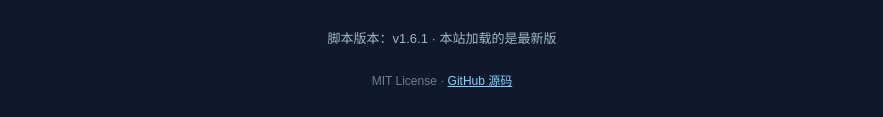
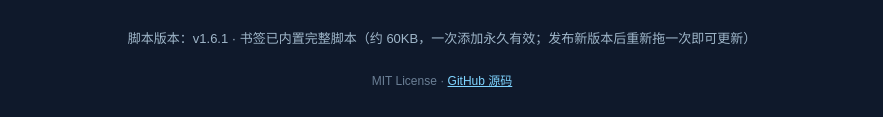
Before and after one commit to yyliucha/learning-auto-player, a website: page index.html in a window 1280 px wide. Shown: the part 1278-1395 px from the top of the page, without its empty margins (198-1081 px from the left). Drawn offline with Linux system fonts and the light colour scheme.

Commit message:
feat: 书签改为全量内嵌脚本（绕过 CSP 外部脚本限制），零外部加载

```diff
--- a/index.html
+++ b/index.html
@@ -79,26 +79,33 @@
   'use strict';
   var origin = location.origin;
 
-  /* 书签代码：在目标页面注入同源的 auto-learn.user.js，可选自动遍历模式 */
-  function makeBookmark(mode) {
-    var s = "javascript:(function(){var s=document.createElement('script');" +
-      "s.src='" + origin + "/auto-learn.user.js';" +
-      "s.onerror=function(){alert('脚本加载失败：请确认网络可访问 " + origin + "（本站为同源发放，需联网加载最新版）');};" +
-      "document.body.appendChild(s);" +
-      "var t=setInterval(function(){if(window.__autoLearn){" +
-      (mode === 'traverse' ? "window.__autoLearn.setMode('traverse');" : '') +
-      "clearInterval(t);}},200);})();";
-    return s;
+  /* 全量内嵌式书签：把 auto-learn.user.js 完整编入书签地址，零外部加载，
+     绕过目标平台的 CSP 外部脚本限制（学校/企业系统常见） */
+  function buildBookmark(code, mode) {
+    var tail = mode === 'traverse'
+      ? ";setTimeout(function(){try{window.__autoLearn.setMode('traverse')}catch(e){}},1500);"
+      : '';
+    return 'javascript:' + encodeURIComponent(code + '\n' + tail);
   }
 
-  var bmSingle = makeBookmark('single');
-  var bmTraverse = makeBookmark('traverse');
-  document.getElementById('bm-single').href = bmSingle;
-  document.getElementById('bm-traverse').href = bmTraverse;
+  var bmSingle = '';
+  var bmTraverse = '';
+  fetch('auto-learn.user.js').then(function (r) { return r.text(); }).then(function (code) {
+    bmSingle = buildBookmark(code, 'single');
+    bmTraverse = buildBookmark(code, 'traverse');
+    document.getElementById('bm-single').href = bmSingle;
+    document.getElementById('bm-traverse').href = bmTraverse;
+    var m = code.match(/@version\s+([\d.]+)/);
+    document.getElementById('ver').textContent = '脚本版本：v' + (m ? m[1] : '?') + ' · 书签已内置完整脚本（约 60KB，一次添加永久有效；发布新版本后重新拖一次即可更新）';
+  }).catch(function () {
+    document.getElementById('ver').textContent = '脚本加载失败：请刷新页面重试（书签需在线生成一次）';
+  });
 
   document.getElementById('copy-btn').addEventListener('click', function () {
-    var text = '▶ 教科书链接：\n' + bmSingle + '\n\n🚀 自动遍历链接：\n' + bmTraverse;
-    var done = function () { alert('书签地址已复制！\n新建书签 → 名称随意 → 地址粘贴 → 保存'); };
+    if (!bmSingle) { alert('书签还没生成好，请稍等 1 秒再试'); return; }
+    var text = '▶ 单课连播书签（拖到书签栏，或右键保存为书签）：\n' + bmSingle +
+      '\n\n🚀 自动遍历书签：\n' + bmTraverse;
+    var done = function () { alert('书签地址已复制！（内容约 60KB，属正常）\n新建书签 → 地址粘贴 → 保存'); };
     if (navigator.clipboard && navigator.clipboard.writeText) {
       navigator.clipboard.writeText(text).then(done, function () { fallbackCopy(text); done(); });
     } else {
@@ -113,14 +120,6 @@
     try { document.execCommand('copy'); } catch (e) {}
     document.body.removeChild(ta);
   }
-
-  /* 读取脚本最新版本号（同源读取，展示用） */
-  fetch('auto-learn.user.js').then(function (r) { return r.text(); }).then(function (src) {
-    var m = src.match(/@version\s+([\d.]+)/);
-    document.getElementById('ver').textContent = '脚本版本：v' + (m ? m[1] : '?') + ' · 本站加载的是最新版';
-  }).catch(function () {
-    document.getElementById('ver').textContent = '脚本版本：未知（离线/跨域名部署，不影响书签功能）';
-  });
 })();
 </script>
 </body>
```
